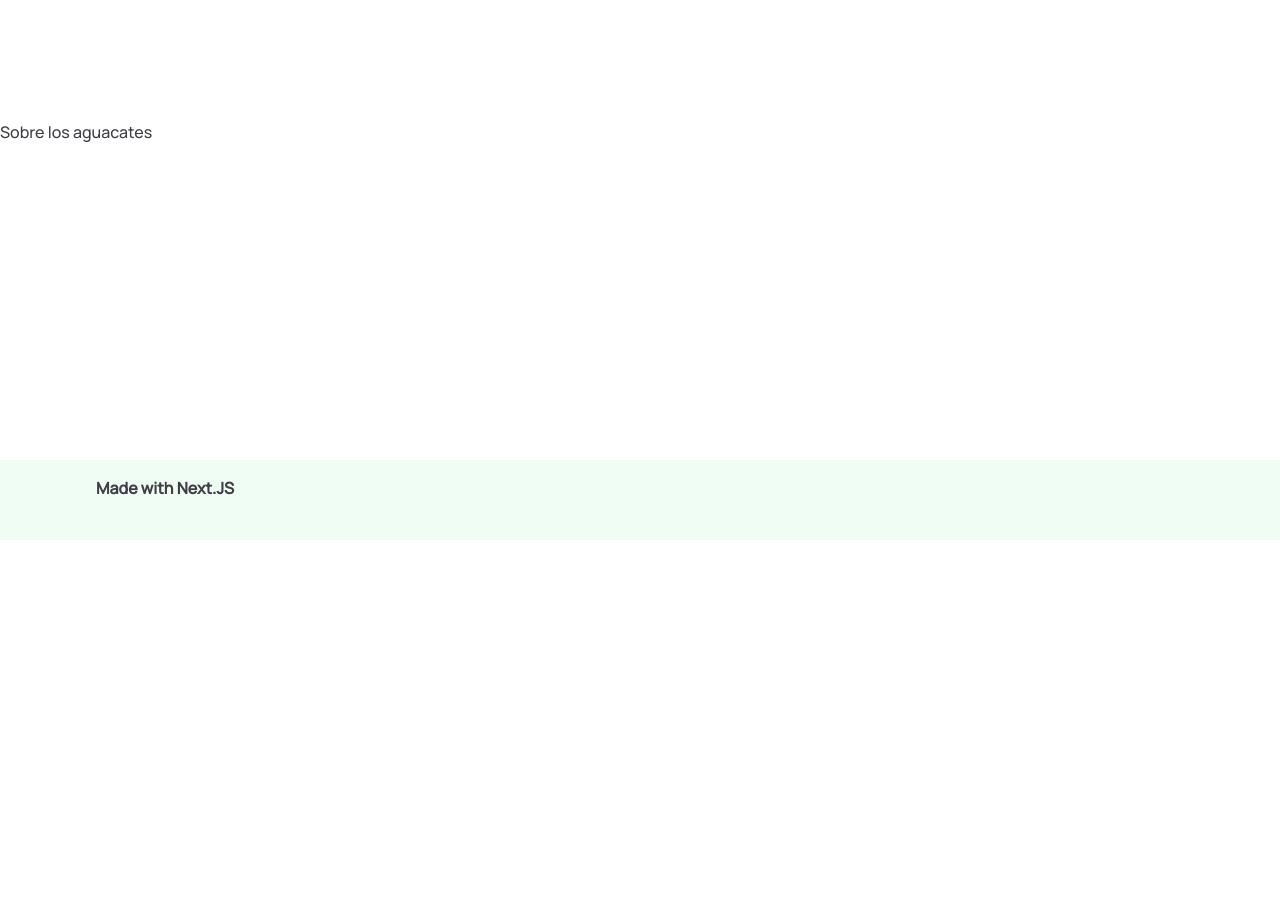
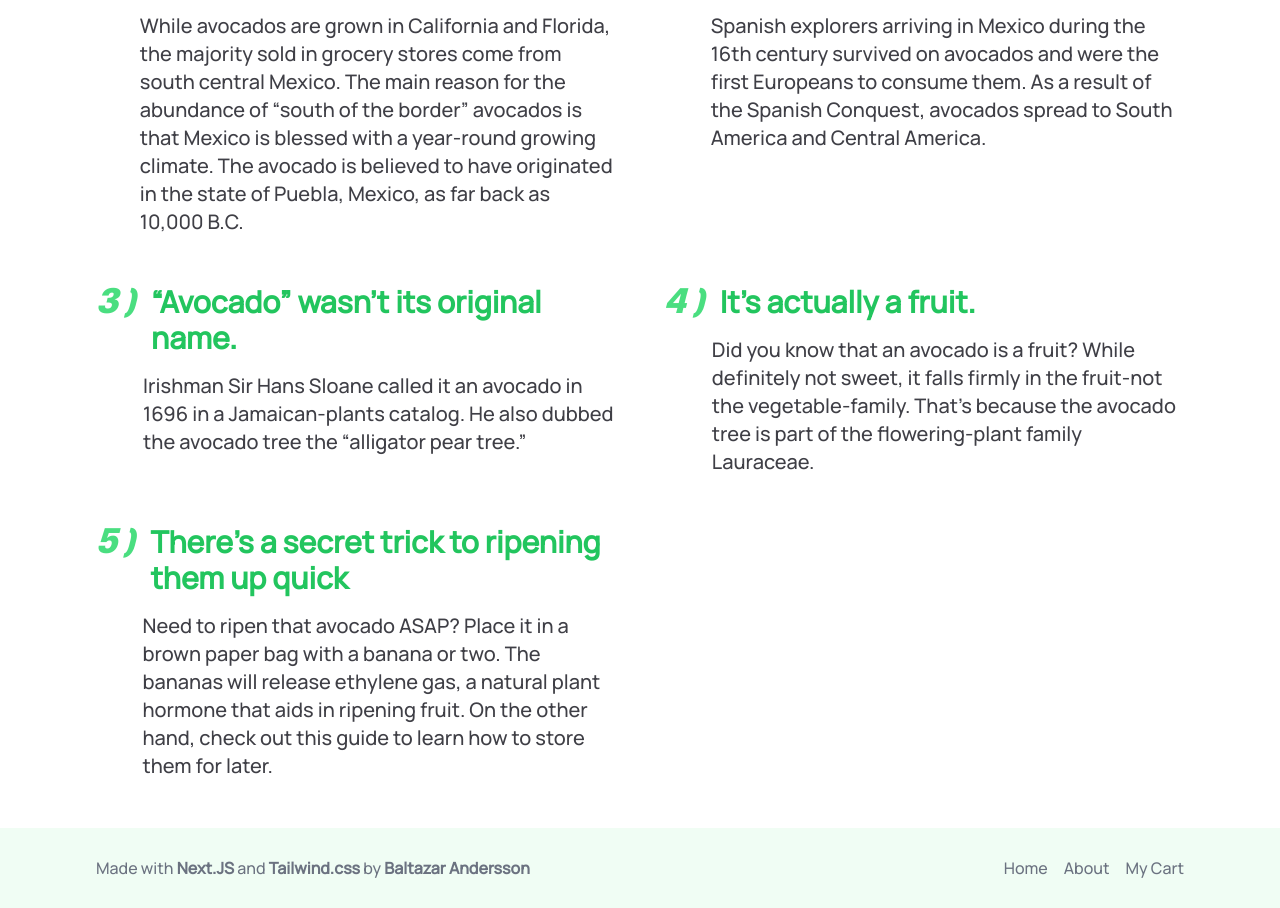
Before and after one commit to baltazarandersson/avostore, a Next.js app: page /about in a window 1280 px wide. Shown: the part 260-1168 px from the top of the page. Before the commit the page ends 800 px from the top, so only its background shows below. Built offline with nearby package versions, Linux system fonts and the light colour scheme.

Commit message:
Added about

```diff
--- a/components/Footer/Footer.tsx
+++ b/components/Footer/Footer.tsx
@@ -1,7 +1,24 @@
+import Link from "next/link";
+
 const Footer = () => {
   return (
-    <footer className="w-full bg-green-50 flex px-24 py-4 justify-between font-semibold h-20">
-      <h2>Made with Next.JS</h2>
+    <footer className="w-full bg-green-50 text-gray-500 flex px-24 py-4 justify-between items-center h-20">
+      <h2 className="hidden sm:inline w-1/2">
+        Made with <span className="font-semibold">Next.JS</span> and{" "}
+        <span className="font-semibold">Tailwind.css</span> by{" "}
+        <span className="font-semibold">Baltazar Andersson </span>
+      </h2>
+      <ul className="flex gap-4 w-full sm:w-1/2 sm:justify-end">
+        <li>
+          <Link href="/">Home</Link>
+        </li>
+        <li>
+          <Link href="/about">About</Link>
+        </li>
+        <li>
+          <Link href="/cart">My Cart</Link>
+        </li>
+      </ul>
     </footer>
   );
 };
--- a/components/Navbar/Navbar.tsx
+++ b/components/Navbar/Navbar.tsx
@@ -8,18 +8,10 @@ export default function Navbar() {
   return (
     <>
       <nav className="z-10 w-full bg-green-50 flex px-12 sm:px-24 py-4 justify-between fixed top-0 shadow-sm">
-        <ul className="flex gap-8 items-center">
-          <li>
-            <Link href="/">
-              <a className="font-bold text-3xl">avostore</a>
-            </Link>
-          </li>
-          {/* <li>
-            <Link href="/about">
-              <a>About</a>
-            </Link>
-          </li> */}
-        </ul>
+        <Link href="/">
+          <a className="font-bold text-3xl">avostore</a>
+        </Link>
+
         <Link href="/cart">
           <button className="bg-green-500 hover:bg-green-600 active:bg-green-700 focus:ring focus:ring-green-200 text-zinc-50 px-6 rounded-xl">
             My cart ({itemsCount || 0})
--- a/pages/about/index.tsx
+++ b/pages/about/index.tsx
@@ -1,11 +1,59 @@
 import React from "react";
+
+const avoFacts = [
+  {
+    title: "Most avocados come from Mexico",
+    content:
+      "While avocados are grown in California and Florida, the majority sold in grocery stores come from south central Mexico. The main reason for the abundance of “south of the border” avocados is that Mexico is blessed with a year-round growing climate. The avocado is believed to have originated in the state of Puebla, Mexico, as far back as 10,000 B.C.",
+  },
+  {
+    title: "The conquistadors were huge fans.",
+    content:
+      "Spanish explorers arriving in Mexico during the 16th century survived on avocados and were the first Europeans to consume them. As a result of the Spanish Conquest, avocados spread to South America and Central America. ",
+  },
+  {
+    title: "“Avocado” wasn’t its original name.",
+    content:
+      "Irishman Sir Hans Sloane called it an avocado in 1696 in a Jamaican-plants catalog. He also dubbed the avocado tree the “alligator pear tree.”",
+  },
+  {
+    title: "It’s actually a fruit.",
+    content:
+      "Did you know that an avocado is a fruit? While definitely not sweet, it falls firmly in the fruit-not the vegetable-family. That’s because the avocado tree is part of the flowering-plant family Lauraceae.",
+  },
+  {
+    title: "There’s a secret trick to ripening them up quick",
+    content:
+      "Need to ripen that avocado ASAP? Place it in a brown paper bag with a banana or two. The bananas will release ethylene gas, a natural plant hormone that aids in ripening fruit. On the other hand, check out this guide to learn how to store them for later.",
+  },
+];
 
 const AboutPage = () => {
   return (
     <>
-      <section>
-        <h1>Sobre los aguacates</h1>
-      </section>
+      <div className="h-full w-full px-12 sm:px-24 py-12 flex flex-col gap-8">
+        <h2 className="text-4xl font-sempione">
+          5 Surprising Facts About Avocados
+        </h2>
+
+        <ol className="grid grid-cols-1 lg:grid-cols-2 gap-12">
+          {avoFacts.map(({ title, content }, idx) => (
+            <li key={title} className="flex gap-2">
+              <div className="gap-4">
+                <h3 className="w-max text-4xl font-sempione italic text-green-400">
+                  {idx + 1} )
+                </h3>
+              </div>
+              <div className="flex flex-col gap-4">
+                <h3 className="text-3xl font-bold text-green-500 pl-2">
+                  {title}
+                </h3>
+                <p className="text-xl">{content}</p>
+              </div>
+            </li>
+          ))}
+        </ol>
+      </div>
     </>
   );
 };
--- a/pages/cart/ItemCard.tsx
+++ b/pages/cart/ItemCard.tsx
@@ -8,11 +8,15 @@ const ItemCard = ({ product }) => {
     <li className="w-full flex justify-between items-center px-8 bg-zinc-50 h-20 rounded-xl hover:shadow-md hover:-translate-y-1 duration-200">
       <Link href={`product/${product.id}`}>
         <div className="h-full flex items-center gap-8 cursor-pointer">
-          <img src={product.image} alt="" className="h-full brightness-[98%]" />
-          <h3 className="font-sempione text-2xl ">{product.name}</h3>
+          <img
+            src={product.image}
+            alt=""
+            className="h-full brightness-[98%] hidden sm:block"
+          />
+          <h3 className="font-sempione text-xl sm:text-2xl">{product.name}</h3>
         </div>
       </Link>
-      <div className="h-full flex items-center gap-8 font-semibold text-xl">
+      <div className="h-full flex items-center gap-4 sm:gap-8 font-semibold text-md sm:text-xl">
         <div>
           <p>
             {product.quantity} unit{product.quantity > 1 && "s"} -{" "}
--- a/pages/cart/index.tsx
+++ b/pages/cart/index.tsx
@@ -5,7 +5,7 @@ const Cart = () => {
   const { itemsCount, items, subtotal } = useCart();
 
   return (
-    <div className="h-full w-full px-0 sm:px-24 py-12 gap-8 grow flex flex-col">
+    <div className="h-full w-full px-12 sm:px-24 py-12 gap-8 grow flex flex-col">
       <div className="flex gap-4 items-center">
         <h2 className="text-4xl font-sempione">My cart</h2>
         <p className="text-xl font-semibold text-zinc-400">
--- a/pages/product/[id].tsx
+++ b/pages/product/[id].tsx
@@ -1,10 +1,24 @@
 import React, { useEffect, useState } from "react";
 import { useRouter } from "next/router";
-import Navbar from "components/Navbar/Navbar";
+import { useCartMutations } from "@store/Cart";
+
+const defaultAmount = 6;
+const selectedOptionStyles = "border-green-500 bg-green-50 cursor-default";
+const defaultOptionStyles = "border-zinc-200 hover:bg-green-50";
 
 const ProductPage = () => {
   const { query } = useRouter();
   const [product, setProduct] = useState<TProduct>();
+  const [selectedAmount, setAmount] = useState<number>(defaultAmount);
+  const { addToCart } = useCartMutations();
+
+  function updateSelectedAmount(number: number) {
+    setAmount(number);
+  }
+
+  function handleAddToCart() {
+    addToCart(product, selectedAmount);
+  }
 
   useEffect(() => {
     if (query.id) {
@@ -18,14 +32,16 @@ const ProductPage = () => {
   return (
     <>
       {product && (
-        <section className="grid grid-cols-2 w-full px-24 py-12">
-          <article className="flex flex-col gap-4">
-            <header className="text-zinc-400 flex gap-4 items-center font-semibold">
+        <section className="flex w-full px-12 sm:px-24 py-12">
+          <article className="flex flex-col gap-4 lg:w-1/2 w-full">
+            <header className="text-zinc-400 hidden sm:flex gap-4 items-center font-semibold">
               <p>Avocados</p>
               <p className="text-2xl text-zinc-300 font-normal">/</p>
               <p>{product.name}</p>
             </header>
-            <h1 className="text-4xl font-sempione">{product.name}</h1>
+            <h1 className="md:text-4xl font-sempione w-full text-3xl">
+              {product.name}
+            </h1>
             <section className="flex gap-4 font-semibold">
               <p className="text-xl">
                 ${product.price}
@@ -49,25 +65,42 @@ const ProductPage = () => {
             >
               <p className="font-semibold text-zinc-500 mb-2 mt-4">Size</p>
               <div className="w-full flex gap-4">
-                <button className="w-1/2 p-4 border-2 border-green-500 hover:bg-green-50 transition-colors duration-200 rounded-xl text-left">
+                <button
+                  className={`w-1/2 p-4 border-2 transition-colors duration-200 rounded-xl text-left ${
+                    selectedAmount === 6
+                      ? selectedOptionStyles
+                      : defaultOptionStyles
+                  }`}
+                  onClick={() => updateSelectedAmount(6)}
+                >
                   <h1 className="font-semibold text-xl">6 units</h1>
                   <p className="font-semibold text-zinc-400 text-sm">
                     Perfect for a reasonable amount of guacamole.
                   </p>
                 </button>
-                <button className="w-1/2 p-4 border-2 border-zinc-200 hover:bg-green-50 transition-colors duration-200 rounded-xl text-left">
+                <button
+                  className={`w-1/2 p-4 border-2 transition-colors duration-200 rounded-xl text-left ${
+                    selectedAmount === 12
+                      ? selectedOptionStyles
+                      : defaultOptionStyles
+                  }`}
+                  onClick={() => updateSelectedAmount(12)}
+                >
                   <h1 className="font-semibold text-xl">12 units</h1>
                   <p className="font-semibold text-zinc-400 text-sm">
                     Enough room for a serious amount of guacamole.
                   </p>
                 </button>
               </div>
-              <button className="bg-green-500 hover:bg-green-600 active:bg-green-700 focus:ring focus:ring-green-200 text-zinc-50 px-2 rounded-md w-full p-4 mt-4">
+              <button
+                className="bg-green-500 hover:bg-green-600 active:bg-green-700 focus:ring focus:ring-green-200 text-zinc-50 px-2 rounded-md w-full p-4 mt-4"
+                onClick={() => handleAddToCart()}
+              >
                 Add to cart
               </button>
             </form>
           </article>
-          <div className="w-full flex items-center justify-center">
+          <div className="lg:flex items-center justify-center w-1/2 hidden">
             <img className="w-2/3" src={`${product.image}`} alt="avocado" />
           </div>
         </section>
```
